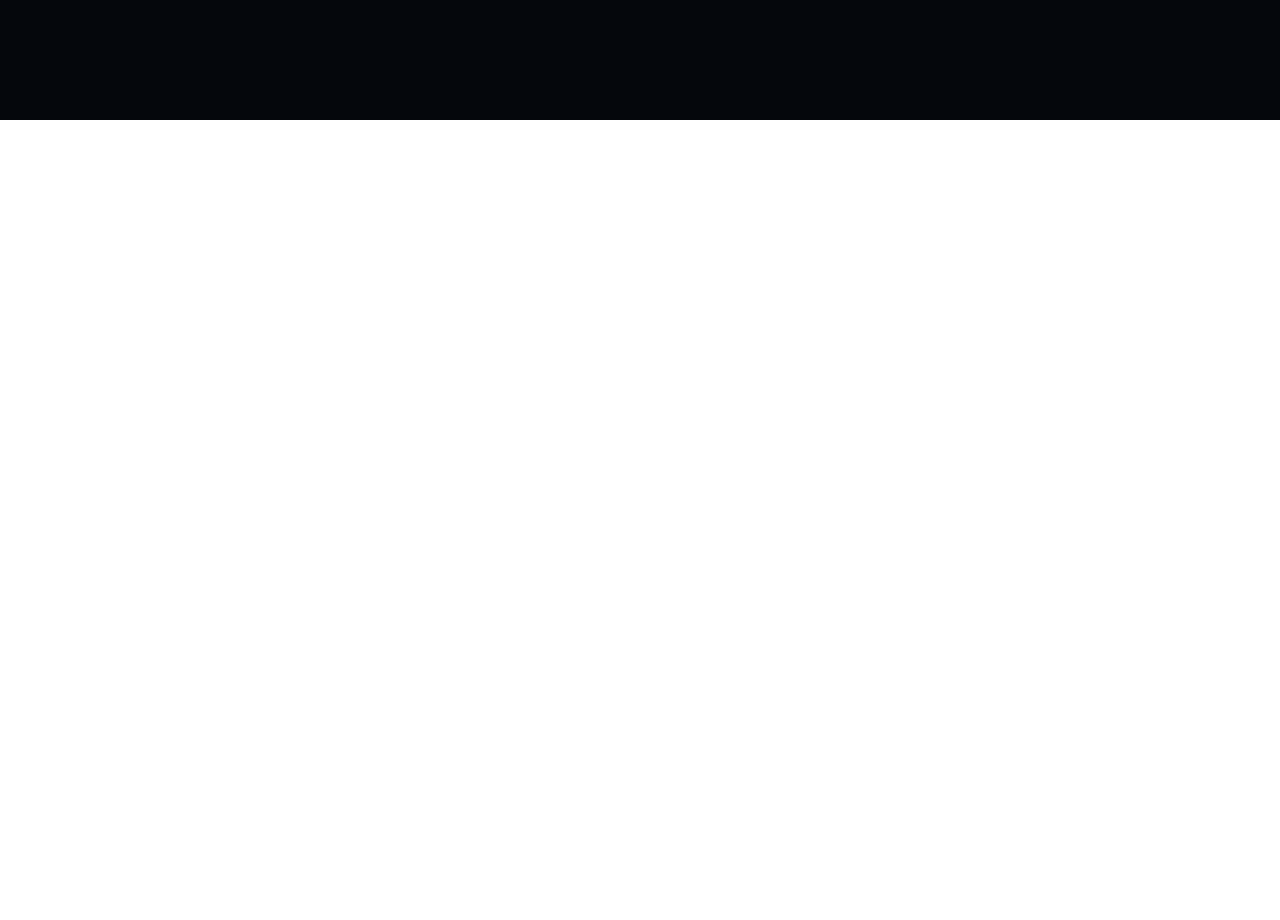
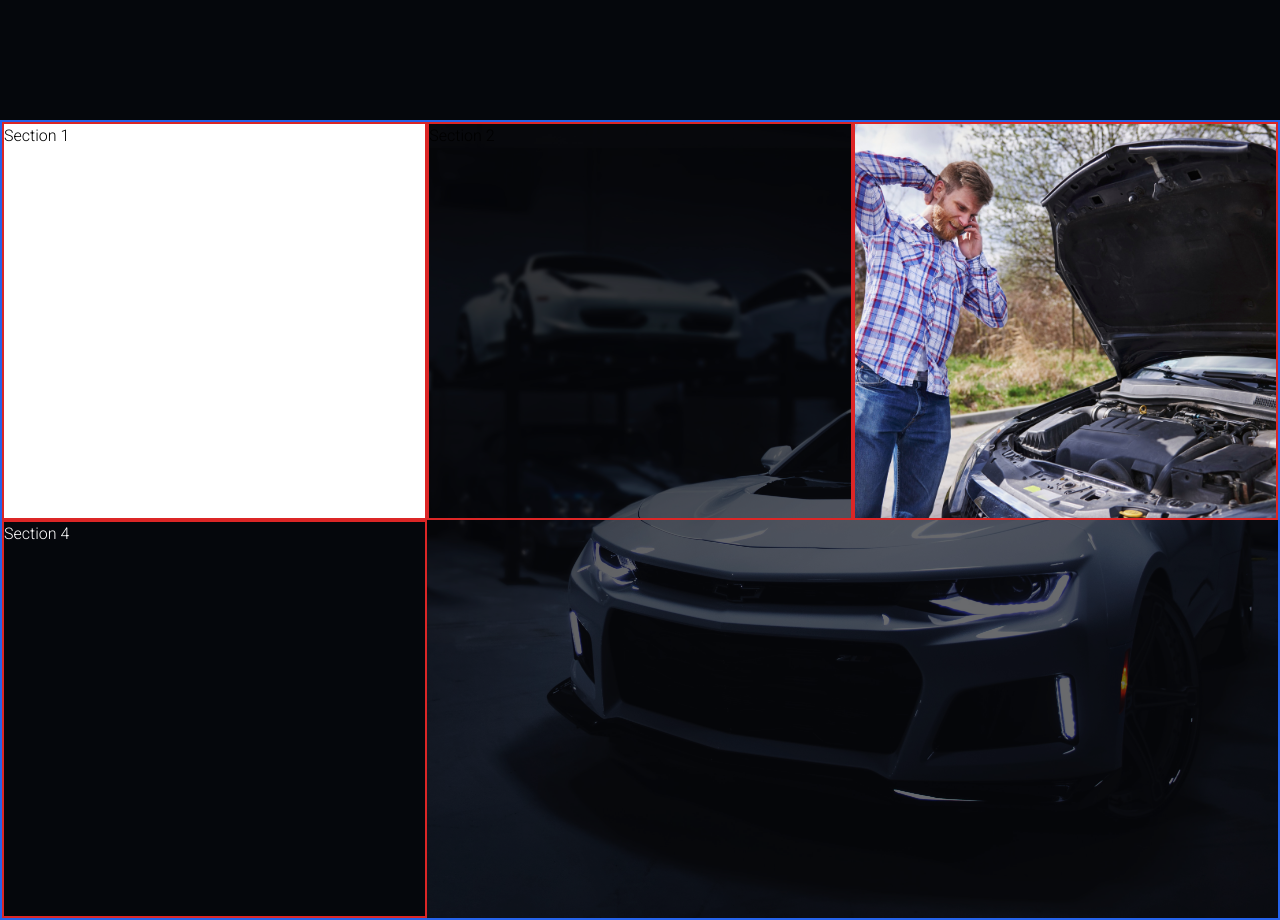
Before and after one commit to mateusfg7/lmj-automotive, a Next.js app: page / in a window 1280 px wide. Shown: the part 1480-2400 px from the top of the page. Before the commit the page ends 1600 px from the top, so only its background shows below. Built offline with nearby package versions, Linux system fonts and the light colour scheme; what @savvywombat/tailwindcss-grid-areas would draw is missing.

Commit message:
feat: add services section on index

```diff
--- a/src/pages/index.tsx
+++ b/src/pages/index.tsx
@@ -2,6 +2,7 @@ import type { NextPage } from 'next'
 import Head from 'next/head'
 import { AboutUsSection } from '../components/AboutUsSection'
 import { InitialPage } from '../components/InitialPage'
+import { ServicesSection } from '../components/ServicesSection'
 
 const Home: NextPage = () => {
   return (
@@ -12,6 +13,7 @@ const Home: NextPage = () => {
 
       <InitialPage />
       <AboutUsSection />
+      <ServicesSection />
     </div>
   )
 }
```
